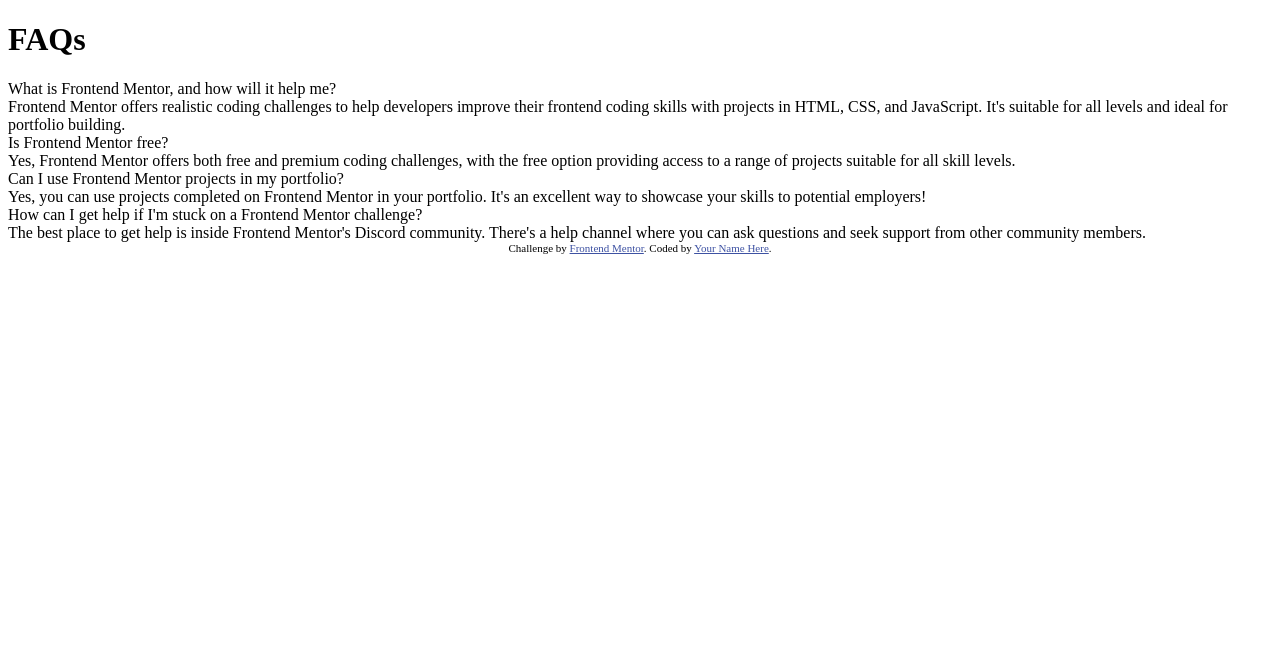
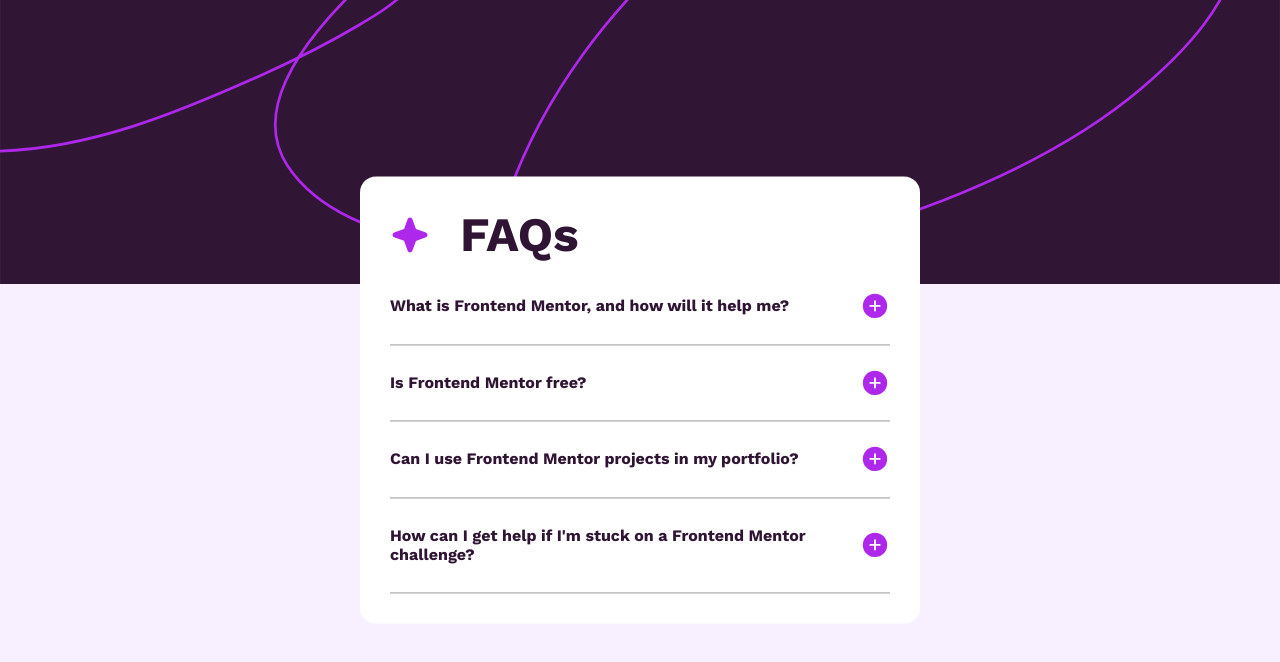
Before and after one commit to BenjaminFrias/faq-accordion-website, a plain HTML site: page index.html in a window 1280 px wide. Drawn offline with nearby package versions, Linux system fonts and the light colour scheme.

Commit message:
Add accordion feature

```diff
--- a/index.html
+++ b/index.html
@@ -25,57 +25,86 @@
 </head>
 
 <body>
+    <div class="bg">
+        <svg xmlns="http://www.w3.org/2000/svg" width="100%" height="100%" fill="none" viewBox="0 0 1440 320"><g clip-path="url(#a)"><path fill="#301534" d="M0 0h1440v320H0z"/><path stroke="#AD28EB" stroke-linecap="round" stroke-width="3" d="M-676-182C-454-10-396.863 71.888-197.5 143.5-99 178.882-36.919 170.726-4.751 170.108c104.487-2.01 204.609-43.237 298.633-85.495 38.354-17.238 75.882-36.189 112.063-57.63 23.903-14.165 58.87-33.913 64.721-64.42 2.32-12.102-16.369-12.24-23.771-9.789-13.511 4.474-25.95 16.544-36.056 25.669-19.131 17.273-37.062 35.948-53.235 56.031-33.728 41.883-68.034 100.247-34.158 152.014 17.287 26.415 43.94 45.693 72.112 59.127 56.182 26.791 119.205 38.742 180.778 44.146 164.438 14.432 328.964-3.461 483.004-63.622 79.76-31.148 158.55-70.539 224.23-126.245 48.56-41.186 102.8-96.548 110.66-162.9 10.93-92.187-94.04-136.062-169.29-148.418-61.41-10.084-123.75-4.164-184.07 9.588-78.262 17.84-149.006 47.67-214.241 94.384-130.002 93.093-234.95 228.413-272.466 385.827-15.64 65.625-16.648 138.21 5.493 202.551 21.452 62.338 69.196 110.576 124.048 144.923 65.117 40.774 137.161 62.14 212.839 73.21 100.474 14.696 202.817 12.233 303.027-2.997 176.17-26.772 352.73-88.431 505.18-181.077 103.22-62.725 199.3-134.15 280.06-224.425 17.7-19.793 31.81-40.875 43.74-64.521C2172.11-58.5 2095.5-145.528 2095.5-151"/></g><defs><clipPath id="a"><path fill="#fff" d="M0 0h1440v320H0z"/></clipPath></defs></svg>
+    </div>
 
     <div class="container">
+        <header>
+            <svg xmlns="http://www.w3.org/2000/svg" width="40" height="41" fill="none" viewBox="0 0 40 41"><path fill="#AD28EB" d="M37.5 20.5a2.467 2.467 0 0 1-1.64 2.344l-9.913 3.604-3.603 9.911a2.5 2.5 0 0 1-4.688 0l-3.604-9.922-9.911-3.593a2.5 2.5 0 0 1 0-4.688l9.921-3.604 3.594-9.911a2.5 2.5 0 0 1 4.688 0l3.604 9.921 9.911 3.594A2.467 2.467 0 0 1 37.5 20.5Z"/></svg>
             <h1>FAQs</h1>
+        </header>
 
         <div class="accordion">
             <div class="accordion-item">
                 <div class="accordion-header">
-                    What is Frontend Mentor, and how will it help me?
+                    <h2>What is Frontend Mentor, and how will it help me?</h2>
+                    <div class="icon">
+                        <svg xmlns="http://www.w3.org/2000/svg" class="plus" width="30" height="31" fill="none" viewBox="0 0 30 31"><path fill="#AD28EB" d="M15 3.313A12.187 12.187 0 1 0 27.188 15.5 12.203 12.203 0 0 0 15 3.312Zm4.688 13.124h-3.75v3.75a.938.938 0 0 1-1.876 0v-3.75h-3.75a.938.938 0 0 1 0-1.875h3.75v-3.75a.938.938 0 0 1 1.876 0v3.75h3.75a.938.938 0 0 1 0 1.876Z"/></svg>
+                        <svg xmlns="http://www.w3.org/2000/svg" class="minus" width="30" height="31" fill="none" viewBox="0 0 30 31"><path fill="#301534" d="M15 3.313A12.187 12.187 0 1 0 27.188 15.5 12.2 12.2 0 0 0 15 3.312Zm4.688 13.124h-9.375a.938.938 0 0 1 0-1.875h9.374a.938.938 0 0 1 0 1.876Z"/></svg>
+                    </div>
                 </div>
                 <div class="accordion-content">
+                    <p>
                         Frontend Mentor offers realistic coding challenges to help developers improve their
                         frontend coding skills with projects in HTML, CSS, and JavaScript. It's suitable for
                         all levels and ideal for portfolio building.
+                    </p>
                 </div>
             </div>
             <div class="accordion-item">
                 <div class="accordion-header">
-                    Is Frontend Mentor free?
+                    <h2>Is Frontend Mentor free?</h2>
+                    <div class="icon">
+                        <svg xmlns="http://www.w3.org/2000/svg" class="plus" width="30" height="31" fill="none" viewBox="0 0 30 31"><path fill="#AD28EB" d="M15 3.313A12.187 12.187 0 1 0 27.188 15.5 12.203 12.203 0 0 0 15 3.312Zm4.688 13.124h-3.75v3.75a.938.938 0 0 1-1.876 0v-3.75h-3.75a.938.938 0 0 1 0-1.875h3.75v-3.75a.938.938 0 0 1 1.876 0v3.75h3.75a.938.938 0 0 1 0 1.876Z"/></svg>
+                        <svg xmlns="http://www.w3.org/2000/svg" class="minus" width="30" height="31" fill="none" viewBox="0 0 30 31"><path fill="#301534" d="M15 3.313A12.187 12.187 0 1 0 27.188 15.5 12.2 12.2 0 0 0 15 3.312Zm4.688 13.124h-9.375a.938.938 0 0 1 0-1.875h9.374a.938.938 0 0 1 0 1.876Z"/></svg>
+                    </div>
                 </div>
                 <div class="accordion-content">
+                    <p>
                         Yes, Frontend Mentor offers both free and premium coding challenges, with the free
                         option providing access to a range of projects suitable for all skill levels.
+                    </p>
                 </div>
             </div>
             <div class="accordion-item">
                 <div class="accordion-header">
-                    Can I use Frontend Mentor projects in my portfolio?
+                    <h2>Can I use Frontend Mentor projects in my portfolio?</h2>
+                    <div class="icon">
+                        <svg xmlns="http://www.w3.org/2000/svg" class="plus" width="30" height="31" fill="none" viewBox="0 0 30 31"><path fill="#AD28EB" d="M15 3.313A12.187 12.187 0 1 0 27.188 15.5 12.203 12.203 0 0 0 15 3.312Zm4.688 13.124h-3.75v3.75a.938.938 0 0 1-1.876 0v-3.75h-3.75a.938.938 0 0 1 0-1.875h3.75v-3.75a.938.938 0 0 1 1.876 0v3.75h3.75a.938.938 0 0 1 0 1.876Z"/></svg>
+                        <svg xmlns="http://www.w3.org/2000/svg" class="minus" width="30" height="31" fill="none" viewBox="0 0 30 31"><path fill="#301534" d="M15 3.313A12.187 12.187 0 1 0 27.188 15.5 12.2 12.2 0 0 0 15 3.312Zm4.688 13.124h-9.375a.938.938 0 0 1 0-1.875h9.374a.938.938 0 0 1 0 1.876Z"/></svg>
+                    </div>
                 </div>
                 <div class="accordion-content">
+                    <p>
                         Yes, you can use projects completed on Frontend Mentor in your portfolio. It's an excellent
                         way to showcase your skills to potential employers!
+                    </p>
                 </div>
             </div>
             <div class="accordion-item">
                 <div class="accordion-header">
-                    How can I get help if I'm stuck on a Frontend Mentor challenge?
+                    <h2>How can I get help if I'm stuck on a Frontend Mentor challenge?</h2>
+                    <div class="icon">
+                        <svg xmlns="http://www.w3.org/2000/svg" class="plus" width="30" height="31" fill="none" viewBox="0 0 30 31"><path fill="#AD28EB" d="M15 3.313A12.187 12.187 0 1 0 27.188 15.5 12.203 12.203 0 0 0 15 3.312Zm4.688 13.124h-3.75v3.75a.938.938 0 0 1-1.876 0v-3.75h-3.75a.938.938 0 0 1 0-1.875h3.75v-3.75a.938.938 0 0 1 1.876 0v3.75h3.75a.938.938 0 0 1 0 1.876Z"/></svg>
+                        <svg xmlns="http://www.w3.org/2000/svg" class="minus" width="30" height="31" fill="none" viewBox="0 0 30 31"><path fill="#301534" d="M15 3.313A12.187 12.187 0 1 0 27.188 15.5 12.2 12.2 0 0 0 15 3.312Zm4.688 13.124h-9.375a.938.938 0 0 1 0-1.875h9.374a.938.938 0 0 1 0 1.876Z"/></svg>
+                    </div>
                 </div>
                 <div class="accordion-content">
+                    <p>
                         The best place to get help is inside Frontend Mentor's Discord community. There's a help
                         channel where you can ask questions and seek support from other community members.
+                    </p>
                 </div>
             </div>
+        </div>
+
     </div>
 
     <div class="attribution">
         Challenge by <a href="https://www.frontendmentor.io?ref=challenge" target="_blank">Frontend Mentor</a>.
         Coded by <a href="#">Your Name Here</a>.
     </div>
-
-    </div>
-
     <script src="script.js"></script>
 </body>
 
--- a/script.js
+++ b/script.js
@@ -0,0 +1,7 @@
+const accordions = document.querySelectorAll('.accordion-item');
+
+accordions.forEach(acc => {
+    acc.addEventListener('click', () => {
+        acc.classList.toggle('active');
+    });
+});
--- a/style.css
+++ b/style.css
@@ -0,0 +1,102 @@
+/* GENERAL */
+@import url("https://fonts.googleapis.com/css2?family=Work+Sans:ital,wght@0,100..900;1,100..900&display=swap");
+
+:root {
+    --White: hsl(0, 0%, 100%);
+    --Light-pink: hsl(275, 100%, 97%);
+    --Grayish-purple: hsl(292, 16%, 49%);
+    --Dark-purple: hsl(292, 42%, 14%);
+    --size-paragraphs: 16px;
+}
+
+body {
+    margin: 0;
+    background-color: var(--Light-pink);
+}
+
+h1,
+h2,
+p {
+    font-size: var(--size-paragraphs);
+    font-family: "Work Sans", Arial, Helvetica, sans-serif;
+    color: var(--Dark-purple);
+}
+
+.container h1 {
+    font-size: 3rem;
+    margin: 0 0;
+}
+
+.accordion-content p {
+    font-weight: 400;
+    margin: 0 0 20px 0;
+}
+
+/* HEADER */
+
+header {
+    display: flex;
+    align-items: center;
+    gap: 30px;
+    margin: 0 0 20px 0;
+}
+
+
+
+/* CONTAINER */
+
+.container {
+    position: fixed;
+    top: 50%;
+    left: 50%;
+    transform: translate(-50%, -50%);
+    max-width: 500px;
+    background-color: white;
+    padding: 30px;
+    border-radius: 16px;
+}
+
+/* ACCORDION */
+
+.accordion-content {
+    max-height: 0;
+    overflow: hidden;
+    transition: max-height 0.5s ease;
+}
+
+.accordion-header:hover {
+    cursor: pointer;
+}
+
+.accordion > .accordion-item {
+    border-bottom: 1px solid rgb(153, 153, 153);
+}
+
+.accordion-header {
+    display: flex;
+    justify-content: space-between;
+    align-items: center;
+    margin: 15px 0;
+}
+
+.accordion-item.active .accordion-content {
+    max-height: 300px;
+}
+
+/* ICONS */
+
+.plus {
+    display: block;
+}
+
+.minus {
+    display: none;
+}
+
+.accordion-item.active .minus {
+    display: block;
+}
+
+.accordion-item.active .plus {
+    display: none;
+}
```
Lines whose indentation alone changed are shown as unchanged.
